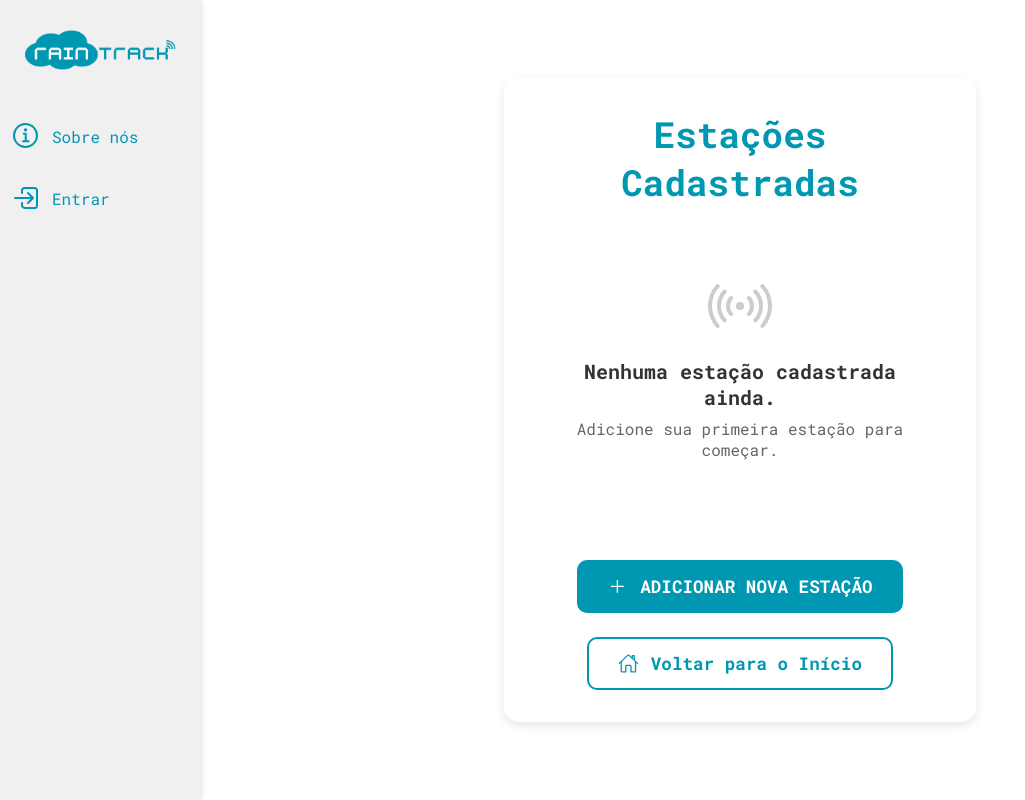
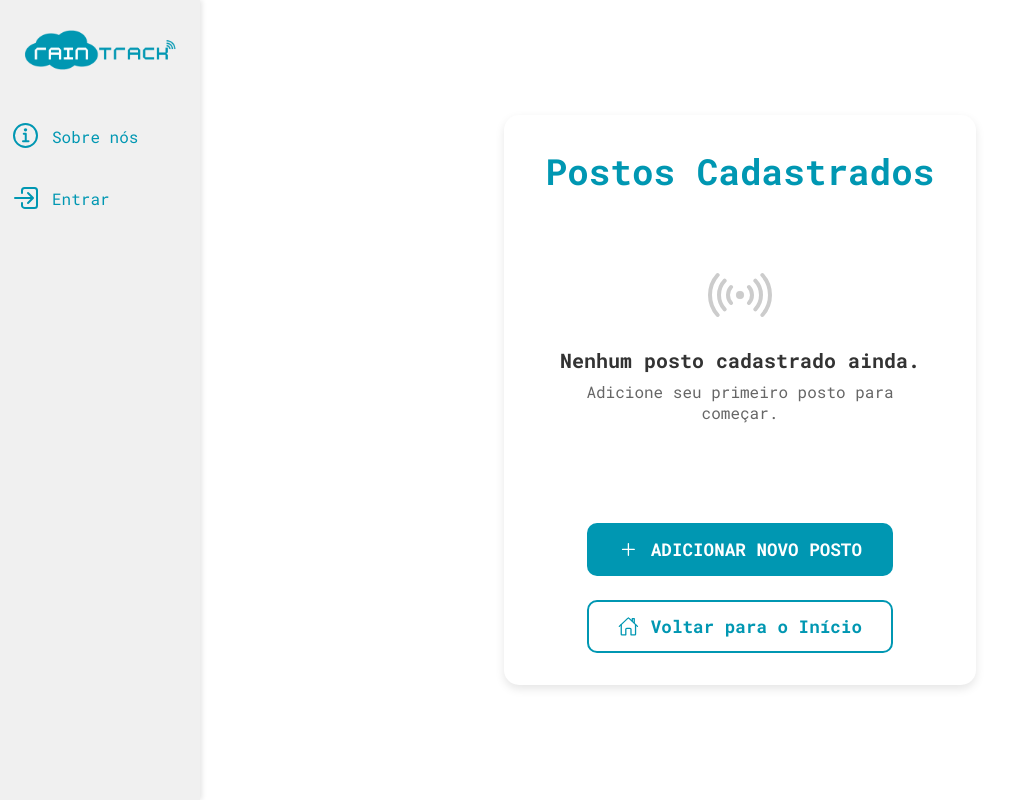
Before and after one commit to RainTrackTCC/RainTrack, a Python web app: template SRC/templates/stations.html in a window 1280 px wide. Shown: the whole page, without its empty margins (0-1025 px from the left). Run offline with Jinja, Linux system fonts and the light colour scheme; the template is opened without the code that fills it, so the values that code supplies are empty.

Commit message:
07/10/2025 23:10
Correção de textos e de erro no app.py

```diff
--- a/SRC/app.py
+++ b/SRC/app.py
@@ -337,8 +337,8 @@ def graphs():
         station["categories"] = categories
         station["series"] = series
 
+        print(station["series"])
     connection.close()
-    print(station["series"])
     return render_template("graphs.html", stations=stations, start_date=start_date_str, end_date=end_date_str)
 
 @app.route("/deleteUser/<int:idUser>")
--- a/SRC/templates/about.html
+++ b/SRC/templates/about.html
@@ -8,8 +8,8 @@
         <h1 class="title">Sobre o RainTrack</h1>
 
         <div class="home-section">
-            <p>O <strong>RainTrack</strong> é um projeto inovador dedicado a fornecer soluções eficientes e precisas para o monitoramento de dados meteorológicos. Nossa missão é transformar a maneira como indivíduos e organizações interagem com informações climáticas, oferecendo ferramentas intuitivas e acessíveis.</p>
-            <p>Acreditamos que o acesso fácil a dados ambientais pode impulsionar decisões mais inteligentes e sustentáveis. Por isso, desenvolvemos uma plataforma robusta, capaz de coletar, processar e visualizar dados de estações meteorológicas em tempo real, com foco na usabilidade e na confiabilidade.</p>
+            <p>O <strong>RainTrack</strong> é um projeto inovador dedicado a fornecer soluções eficientes e precisas para o monitoramento de dados meteorológicos. Nossa missão é transformar a maneira como indivíduos e organizações interagem com informações meteorológicas, oferecendo ferramentas intuitivas e acessíveis.</p>
+            <p>Acreditamos que o acesso fácil a dados ambientais pode impulsionar decisões mais inteligentes e sustentáveis. Por isso, desenvolvemos uma plataforma robusta, capaz de coletar, processar e visualizar dados de postos meteorológicos em tempo real, com foco na usabilidade e na confiabilidade.</p>
         </div>
 
         <div class="home-section highlight-section">
--- a/SRC/templates/graphs.html
+++ b/SRC/templates/graphs.html
@@ -5,7 +5,7 @@
 {% block content %}
 <div class="centeredContent">
     <div class="adminCard full-width-card">
-        <h1 class="title">Gráficos das Estações</h1>
+        <h1 class="title">Gráficos dos Postos</h1>
 
         <div class="filter-section">
             <form method="GET" action="{{ url_for('graphs') }}" class="filter-form">
--- a/SRC/templates/sidebar.html
+++ b/SRC/templates/sidebar.html
@@ -31,7 +31,7 @@
 
         <a href="{{ url_for('stations') }}">
           <i><ion-icon name="location-outline"></ion-icon></i>
-          <span>Estações</span>
+          <span>Postos</span>
         </a>
 
         <a href="{{ url_for('admin') }}">
--- a/SRC/templates/stations.html
+++ b/SRC/templates/stations.html
@@ -1,11 +1,11 @@
 {% extends 'base.html' %}
 
-{% block title %}Estações{% endblock %}
+{% block title %}Postos{% endblock %}
 
 {% block content %}
 <div class="centeredContent">
     <div class="adminCard">
-        <h1 class="title">Estações Cadastradas</h1>
+        <h1 class="title">Postos Cadastrados</h1>
 
         {% if stations %}
             <div class="stations-grid">
@@ -38,15 +38,15 @@
         {% else %}
             <div class="empty-state">
                 <ion-icon name="radio-outline" class="empty-icon"></ion-icon>
-                <p class="empty-message">Nenhuma estação cadastrada ainda.</p>
-                <p class="empty-submessage">Adicione sua primeira estação para começar.</p>
+                <p class="empty-message">Nenhum posto cadastrado ainda.</p>
+                <p class="empty-submessage">Adicione seu primeiro posto para começar.</p>
             </div>
         {% endif %}
 
         <div class="action-buttons">
             <a href="{{ url_for('add_station') }}" class="btn-primary">
                 <ion-icon name="add-outline"></ion-icon>
-                <span>ADICIONAR NOVA ESTAÇÃO</span>
+                <span>ADICIONAR NOVO POSTO</span>
             </a>
             <a href="{{ url_for('home') }}" class="btn-secondary">
                 <ion-icon name="home-outline"></ion-icon>
@@ -58,7 +58,7 @@
 
 <script>
 function editStation(stationId) {
-    // Função para redirecionar para a página de edição da estação
+    // Função para redirecionar para a página de edição do posto
     window.location.href = `/edit_station/${stationId}`;
 }
 </script>
--- a/SRC/templates/test_responsive.html
+++ b/SRC/templates/test_responsive.html
@@ -34,7 +34,7 @@
       </a>
       <a href="#">
         <i><ion-icon name="cellular"></ion-icon></i>
-        <span>Estações</span>
+        <span>Postos</span>
       </a>
       <a href="#">
         <i><ion-icon name="person"></ion-icon></i>
```
Also changed, not shown: SRC/templates/add_station.html (+4 -4 lines), SRC/templates/edit_station.html (+4 -4 lines), SRC/templates/home.html (+4 -4 lines).
